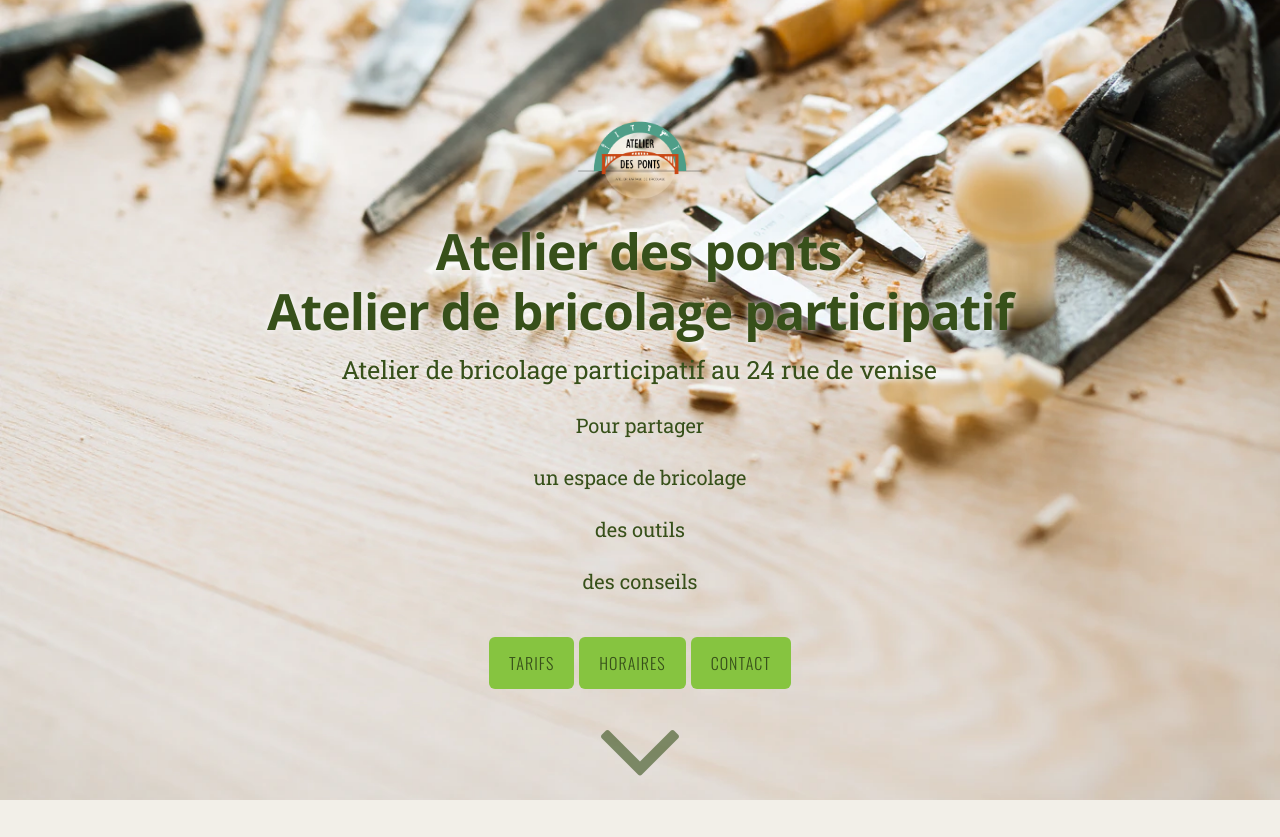
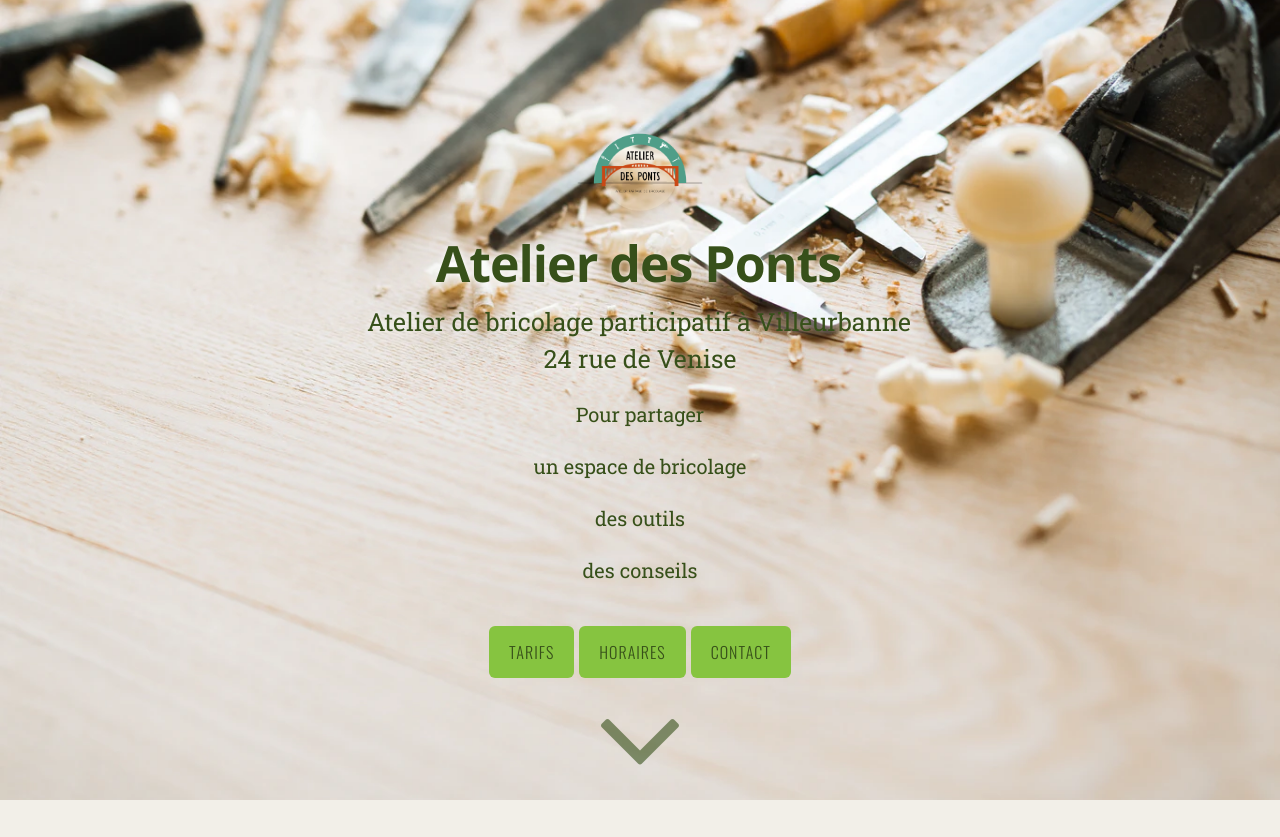
Before and after one commit to atelier-des-ponts/atelier-des-ponts.github.io, a plain HTML site: page index.html in a window 1280 px wide. Shown: the top 837 px of the page. Drawn offline with Linux system fonts and the light colour scheme.

Commit message:
Update index.html

```diff
--- a/index.html
+++ b/index.html
@@ -16,8 +16,6 @@
 
   <meta name="description" content="Atelier participatif de bricolage à Villeurbanne"
 />
-  <meta name="keywords" content="some, keywords, for, seo, you, know, google, duckduckgo, and, such"
-/>
 <meta name="referrer" content="no-referrer-when-downgrade" />
 
 <meta name="HandheldFriendly" content="True" />
@@ -34,24 +32,24 @@
 
 <link rel="stylesheet" href="/css/style.min.9d226cbddb8d8f223f20056c1be62a503586aa0246bb4ee7f2f5dcf5fcbddbc7.css" type="text/css" integrity="sha256-Sdx2P+yl8F2vYPaOuepxvqOc/voKHc4OeJDFUOgT/40=" />
 
-<meta property="og:url" content="https://example.com/">
+<meta property="og:url" content="https://www.atelier-des-ponts.fr">
   <meta property="og:site_name" content="Atelier des ponts">
   <meta property="og:title" content="Atelier des ponts">
   <meta property="og:description" content="Atelier participatif">
   <meta property="og:locale" content="fr">
   <meta property="og:type" content="website">
-    <meta property="og:image" content="https://example.com/images/cover-image.jpg">
+    <meta property="og:image" content="/images/carpentry-tools-wooden-table-background_hu14223403688024284118.webp">
 
 
   <meta name="twitter:card" content="summary_large_image">
-  <meta name="twitter:image" content="https://example.com/images/cover-image.jpg">
+  <meta name="twitter:image" content="/images/logo-adp-v2.png">
   <meta name="twitter:title" content="Atelier des ponts">
   <meta name="twitter:description" content="Atelier participatif">
 
 
   <meta itemprop="name" content="Atelier des ponts">
   <meta itemprop="description" content="Atelier participatif">
-  <meta itemprop="image" content="https://example.com/images/cover-image.jpg">
+  <meta itemprop="image" content="/images/logo-adp-v2.png">
 
 
 
@@ -123,12 +121,12 @@
         <div id="site-head-content" class="inner">
 	    <img id="blog-logo" alt="Logo de l'atelier participatif de Villeurbanne" src="/images/logo-adp-v2.png" width="20%" />
 
-              <h1 class="blog-title">Atelier des ponts<br>Atelier de bricolage participatif</h1>
-              <h2 class="blog-description">Atelier de bricolage participatif au 24 rue de venise</h2>
+              <h1 class="blog-title">Atelier des Ponts</h1>
+              <h2 class="blog-description bg-white">Atelier de bricolage participatif à Villeurbanne<br>24 rue de Venise</h2>
 		<p>Pour partager</p>
-		    <p class="word1">un espace de bricolage</p>
-		    <p class="word2">des outils</p>
-		    <p class="word3">des conseils</p>
+		    <p class="word">un espace de bricolage</p>
+		    <p class="word">des outils</p>
+		    <p class="word">des conseils</p>
                  <a class='btn site-menu' data-title-anchor='tarifs' href='#tarifs'>Tarifs</a>
                  <a class='btn site-menu' data-title-anchor='horaires' href='#horaires'>Horaires</a>
                  <a class='btn site-menu' data-title-anchor='contact' href='#contact'>Contact</a>
```
